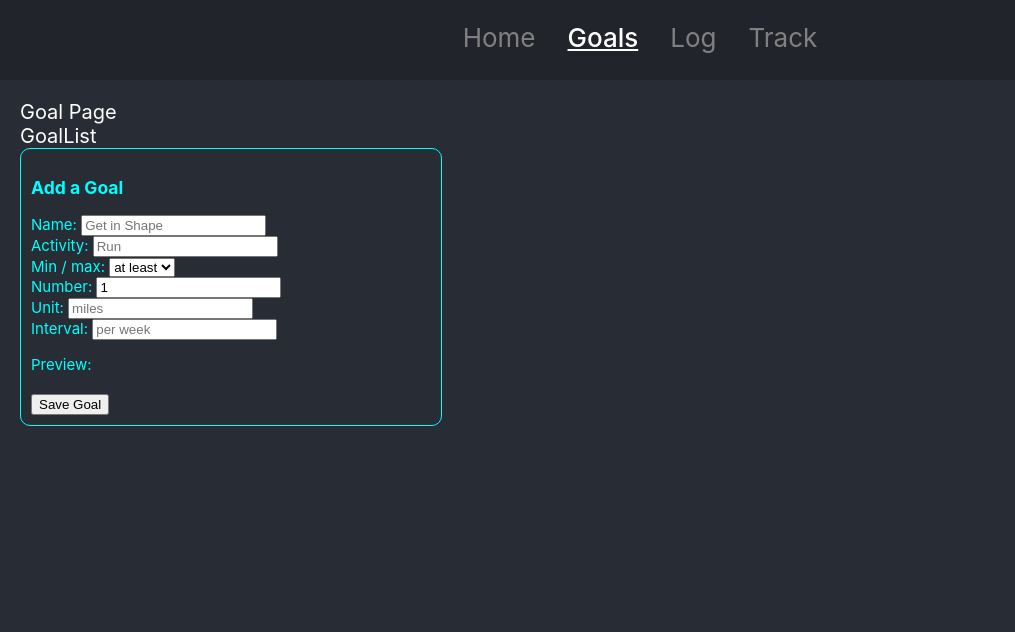
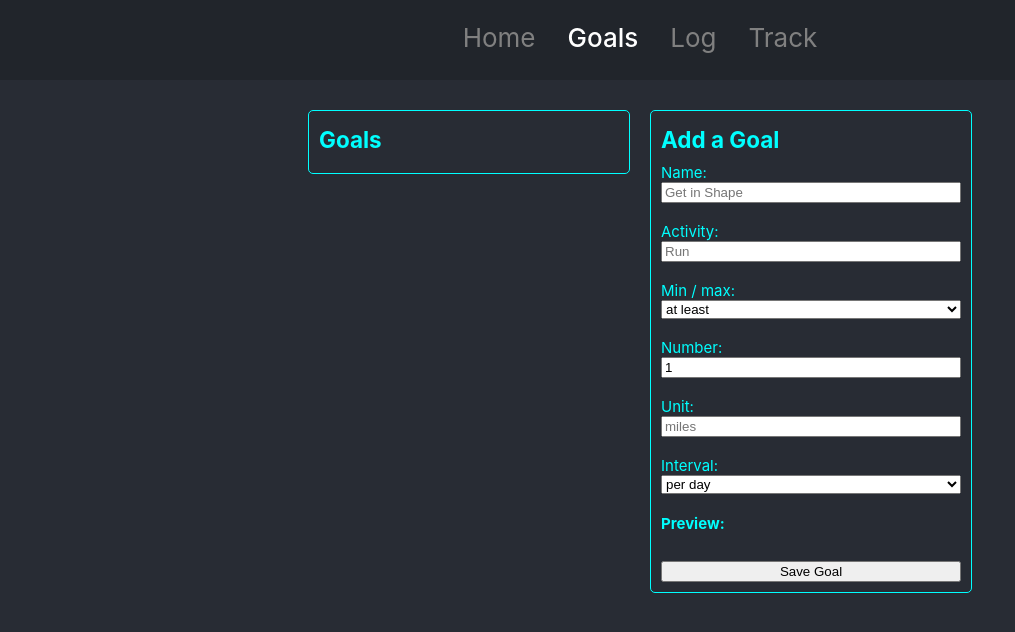
Before and after one commit to readlang/phase-2-project, a React app in the folder my-app/: page /goals in a window 1280 px wide. Shown: the whole page, without its empty margins (0-1015 px from the left). Built offline with nearby package versions, Linux system fonts and the light colour scheme.

Commit message:
before adding focus feature

```diff
--- a/my-app/src/components/App.js
+++ b/my-app/src/components/App.js
@@ -4,7 +4,7 @@ import { Switch, Route } from "react-router-dom"
 import NavBar from "./NavBar"
 import Home from "./Home"
 import GoalPage from "./GoalPage"
-import LoggingPage from "./LoggingPage";
+import LogPage from "./LogPage";
 import TrackingPage from "./TrackingPage"
 
 function App() {
@@ -13,31 +13,32 @@ function App() {
   const [newGoal, setNewGoal] = useState({
     title: "",
     activity: "",
-    minmax: "",
+    minmax: "at least",
     number: 1,
     unit: "",
-    interval: "",
+    interval: "per day",
     actions: [],
   })
 
   function saveGoal() {
-    setData([...data, newGoal])
-    console.log("saved")
+    const duplicate = data.some(goal => goal.title === newGoal.title)
+    duplicate ? alert("Please use a unique Goal Name") : setData([...data, newGoal])
   }
 
-  console.log(data)
+  console.log("data", data)
+
 
   return (
-    <div className="App">
-      <header className="App-header">
+    <div id="App">
+      <header id="App-header">
         <NavBar />
       </header>
 
-      <div className='App-body'>
+      <div id='App-body'>
         <Switch>
           <Route exact path="/"> <Home /> </Route>
           <Route path="/goals"> <GoalPage newGoal={newGoal} setNewGoal={setNewGoal} saveGoal={saveGoal} data={data} /> </Route>
-          <Route path="/log"> <LoggingPage /> </Route>
+          <Route path="/log"> <LogPage data={data}/> </Route>
           <Route path="/track"> <TrackingPage /> </Route>
         </Switch>
       </div>
--- a/my-app/src/components/GoalAdd.js
+++ b/my-app/src/components/GoalAdd.js
@@ -3,36 +3,34 @@ import React from "react";
 function GoalAdd({ newGoal, setNewGoal, saveGoal }) {
 	function handleSubmit(event) {
 		event.preventDefault()
-		console.log(event.target[2].value)
-		console.warn("hello");
 		saveGoal()
 	}
 
-	console.log(newGoal)
+	console.log("path", window.location.pathname === "/goals" ? "true" : "false" )
 
     return(
-        <div className="goalAdd">
-            <h3>Add a Goal</h3>
+        <div id="goalAdd">
+            <h2>Add a Goal</h2>
             <form onSubmit={handleSubmit}>
 				<label>Name: </label>		<input type="text" id="title" name="title" placeholder="Get in Shape" value={newGoal.title} onChange={(e)=> setNewGoal({...newGoal, title:e.target.value })  }/>  <br/>
 				<label>Activity: </label>	<input type="text" id="activity" name="activity" placeholder="Run" value={newGoal.activity} onChange={(e)=> setNewGoal({...newGoal, activity:e.target.value }) } /> <br/>
-				<label>Min / max: </label>		<select id="minmax" name="minmax" value={newGoal.minmax} onChange={(e)=> setNewGoal({...newGoal, minmax:e.target.value }) } >
+				<label>Min / max: </label>	<select id="minmax" name="minmax" value={newGoal.minmax} onChange={(e)=> setNewGoal({...newGoal, minmax:e.target.value }) } >
 						<option value="at least">at least</option>
 						<option value="at most">at most</option>
 						<option value="exactly">exactly</option>
 					</select> <br/>
 				<label>Number: </label>		<input type="number" id="number" name="number" placeholder="5" value={newGoal.number} onChange={(e)=> setNewGoal({...newGoal, number:e.target.value }) }/> <br/>
 				<label>Unit: </label>		<input type="text" id="unit" name="unit" placeholder="miles" value={newGoal.unit} onChange={(e)=> setNewGoal({...newGoal, unit:e.target.value }) }/> <br/>
-				<label>Interval: </label>	<input type="text" id="interval" name="interval" placeholder="per week" value={newGoal.interval} onChange={(e)=> setNewGoal({...newGoal, interval:e.target.value }) }/> <br/>
-
-				<p>Preview: <br/> </p>
-					<h4>{newGoal.title}</h4>
-				<p>	{newGoal.activity} {newGoal.minmax} {newGoal.activity !=="" ? newGoal.number : "" } {newGoal.unit} {newGoal.interval} </p>
+				<label>Interval: </label>	<select id="interval" name="interval" value={newGoal.interval} onChange={(e)=> setNewGoal({...newGoal, interval:e.target.value}) }>
+						<option value="per day">per day</option>
+						<option value="per week">per week</option>
+					</select>
+				<h4>Preview:  </h4>
+					<p>{newGoal.title}</p>
+				<p>	{newGoal.activity} {newGoal.activity !== "" ? newGoal.minmax : "" } {newGoal.activity !=="" ? newGoal.number : "" } {newGoal.unit} {newGoal.activity ? newGoal.interval : ""} </p>
 
 				<input type="submit" value="Save Goal"/>
-				{/* warn about unique title names */}
 			</form>
-
         </div>
     )
 }
--- a/my-app/src/components/GoalItem.js
+++ b/my-app/src/components/GoalItem.js
@@ -2,8 +2,8 @@ import React from "react";
 
 function GoalItem({ goal }) {
     return(
-        <div>GoalItem
-            {goal.title}
+        <div id="goalItem"  onClick={()=>console.log(goal.title) }>
+        <h3>{goal.title}</h3>
         <p>	{goal.activity} {goal.minmax} {goal.number} {goal.unit} {goal.interval}</p>
         </div>
     )
--- a/my-app/src/components/GoalList.js
+++ b/my-app/src/components/GoalList.js
@@ -2,10 +2,12 @@ import React from "react";
 import GoalItem from "./GoalItem";
 
 function GoalList({ data }) {
+
+
     return(
-        <div>
-            GoalList
-            {data.map((item)=>(<GoalItem key={item.title} goal={item} /> ))}
+        <div id="goalList">
+            <h2>Goals</h2>
+            {data.map((goal)=>(<GoalItem key={goal.title} goal={goal}   /> ))}
 
 
         </div>
--- a/my-app/src/components/GoalPage.js
+++ b/my-app/src/components/GoalPage.js
@@ -5,8 +5,7 @@ import GoalList from "./GoalList";
 
 function GoalPage({ newGoal, setNewGoal, saveGoal, data }) {
     return(
-        <div>
-            Goal Page
+        <div id="goalPage">
             <GoalList data={data}  />
             <GoalAdd newGoal={newGoal} setNewGoal={setNewGoal} saveGoal={()=>saveGoal()} />
         </div>
--- /dev/null
+++ b/my-app/src/components/LogAdd.js
@@ -0,0 +1,13 @@
+import React from "react";
+
+function LogAdd() {
+    return(
+        <div id="logAdd">
+            <h2>
+            Log an Activity
+            </h2>
+        </div>
+    )
+}
+
+export default LogAdd
--- /dev/null
+++ b/my-app/src/components/LogPage.js
@@ -0,0 +1,17 @@
+import React from "react";
+import { useState } from "react/cjs/react.development";
+import GoalList from "./GoalList";
+import LogAdd from "./LogAdd";
+
+function LogPage({ data }) {
+    const [focus, setFocus ] = useState()
+
+    return(
+        <div id="logPage">
+            <GoalList data={data}  />
+            <LogAdd />
+        </div>
+    )
+}
+
+export default LogPage;
--- a/my-app/src/components/LoggingPage.js
+++ /dev/null
@@ -1,9 +0,0 @@
-import React from "react";
-
-function LoggingPage() {
-    return(
-        <div>Log activities here</div>
-    )
-}
-
-export default LoggingPage;
--- a/my-app/src/components/NavBar.js
+++ b/my-app/src/components/NavBar.js
@@ -6,19 +6,19 @@ const navNonActiveStyle = {
     padding: "2px 10px",
     margin: "0 6px 6px",
     //background: "darkgray",
-    textDecoration: "none",
+    // textDecoration: "none",
     color: "gray",
 }
 
 const navActiveStyle = {
     color: "white",
     fontWeight: "500",
-    textDecorationLine: "underline"
+    // textDecorationLine: "underline"
 }
 
 function NavBar() {
     return(
-        <div>
+        <div id="navBar">
 
             <NavLink
                 to="/" exact
--- a/my-app/src/index.css
+++ b/my-app/src/index.css
@@ -17,13 +17,14 @@ a {
 a:visited {
   color: white;
   text-decoration-line: none;
-
 }
 
-.App-header {
+/* Components each have a unique ID with the component name as the ID name */
+
+#navBar {
   min-height: 10vh;
   display: flex;
-  flex-direction: column;
+  flex-direction: row;
   align-items: center;
   justify-content: center;
   font-size: calc(10px + 2vmin);
@@ -31,18 +32,80 @@ a:visited {
   background-color: hsl(220, 13%, 15%);
 }
 
-.App-body {
+#App-body {
   padding: 20px;
-  font-size: 20px;
+  font-size: 15px;
   color: white;
   /* text-align: center; */
 }
 
-.goalAdd {
+#goalPage {
+  display: flex;
+  flex-direction: row;
+  flex-wrap: wrap;
+  justify-content: center;
+  align-items: flex-start;
+}
+
+#logPage {
+  display: flex;
+  flex-direction: row;
+  flex-wrap: wrap;
+  justify-content: center;
+  align-items: flex-start;
+}
+
+#goalList {
+  margin: 10px;
+  border: 1px solid;
+  border-radius: 5px;
   padding: 10px;
-  border-radius: 10px;
+  color: aqua;
+  width: 300px;
+}
+
+#goalItem:hover {
+  cursor: pointer;
+  background-color: rgba(169, 169, 169, 0.13);
+}
+
+#goalAdd {
+  margin: 10px;
   border: 1px solid;
+  border-radius: 5px;
+  padding: 10px;
   color: aqua;
   font-size: 15px;
-  width: 400px;
+  width: 300px;
 }
+
+#logAdd {
+  margin: 10px;
+  border: 1px solid;
+  border-radius: 5px;
+  padding: 10px;
+  color: aqua;
+  font-size: 15px;
+  width: 300px;
+}
+
+form {
+  display: flex;
+  flex-direction: column;
+}
+
+input, select {
+
+}
+
+h2 {
+  margin: 5px 0px 10px;
+}
+
+h3 {
+  margin: 5px 0px ;
+}
+
+p {
+  margin: 2px;
+}
```
